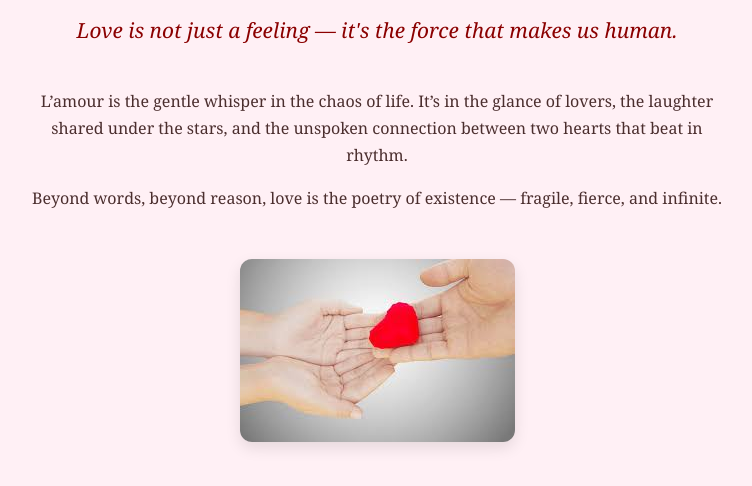
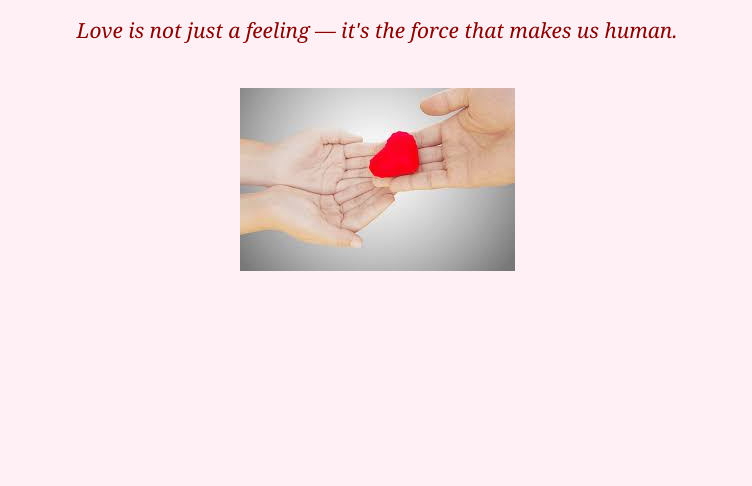
Before and after one commit to rukundo23/l-amour, a plain HTML site: page index.html in a window 1280 px wide. Shown: the part 142-628 px from the top of the page, without its empty margins (263-1015 px from the left). Drawn offline with Linux system fonts and the light colour scheme.

Commit message:
Update index.html

```diff
--- a/index.html
+++ b/index.html
@@ -11,15 +11,6 @@
     <p class="subtitle">Love is not just a feeling — it's the force that makes us human.</p>
   </header>
 
-  <section class="content">
-    <p>
-      L’amour is the gentle whisper in the chaos of life. It’s in the glance of lovers, the laughter shared under the stars,
-      and the unspoken connection between two hearts that beat in rhythm.
-    </p>
-
-    <p>
-      Beyond words, beyond reason, love is the poetry of existence — fragile, fierce, and infinite.
-    </p>
 
     <!-- Optional romantic image -->
     <img src="lamour.jpg" alt="Romantic Scene" />
```
